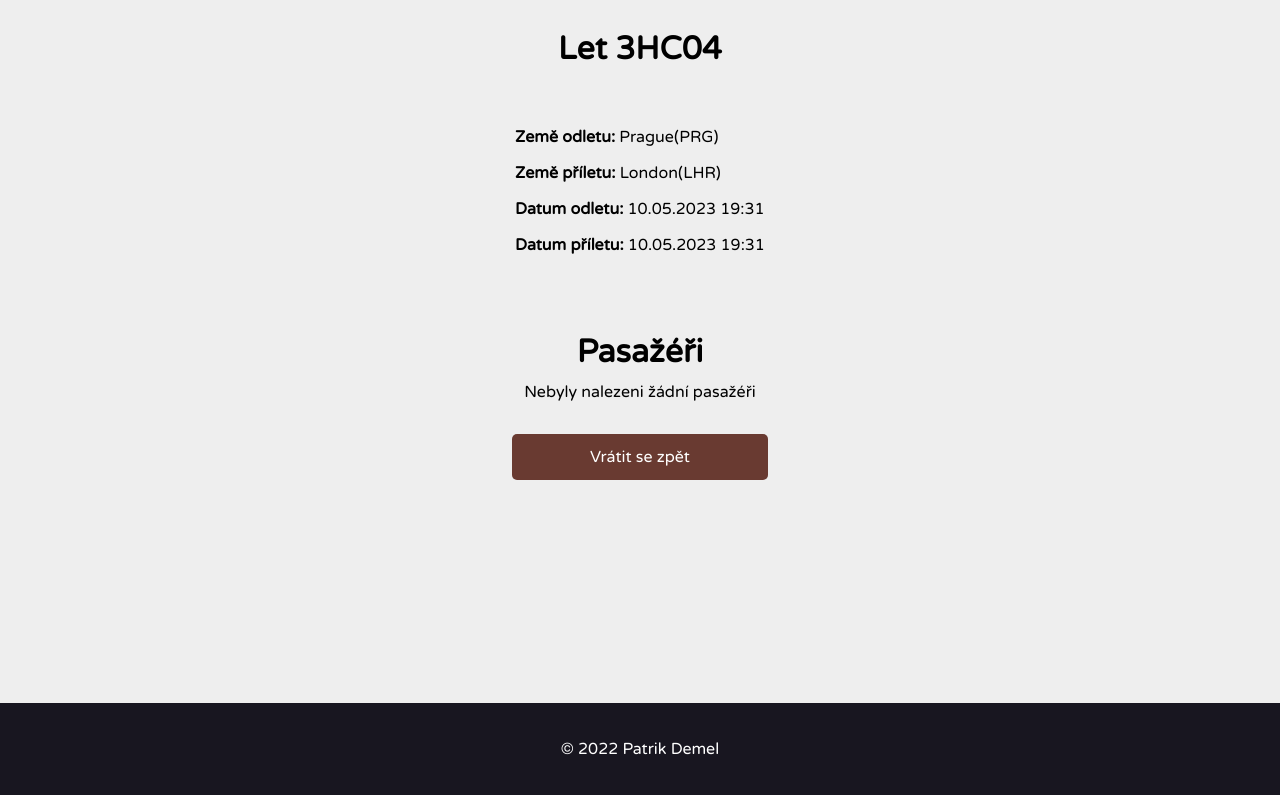
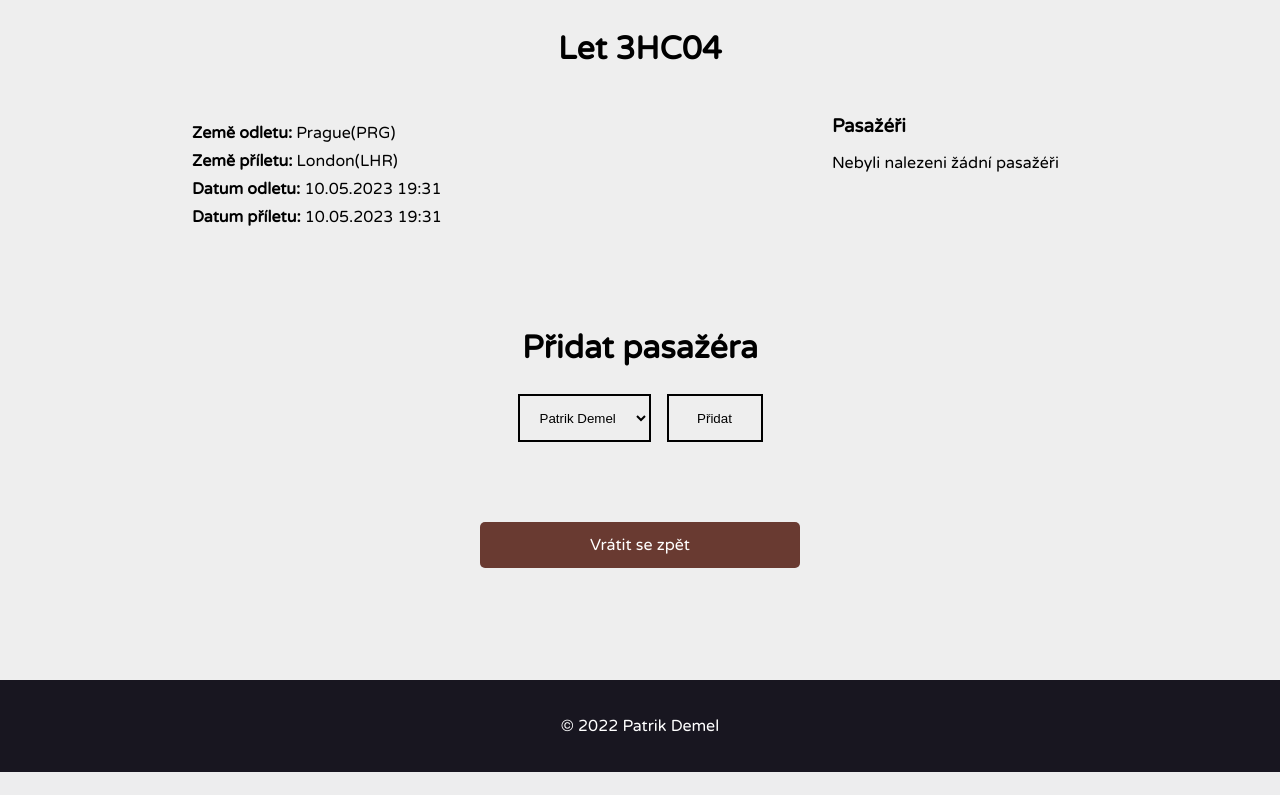
Before and after one commit to PatrikDemel/django-final-project, a Django app: a page that uses cestovani/web/templates/web/flight.html in a window 1280 px wide. Shown: the part 55-850 px from the top of the page. After the commit the page ends 827 px from the top, so only its background shows below. Run offline with Django 4.2, Linux system fonts and the light colour scheme; data comes from the database, SQL or seed files in the repository; both versions use the stored data as it was after the commit.

Commit message:
90% finished

```diff
--- a/cestovani/web/static/web/styles.css
+++ b/cestovani/web/static/web/styles.css
@@ -364,38 +364,68 @@ footer {
 }
 
 /* Web Flight */
-#flight-section {
+#web-flight {
   display: flex;
-  flex-direction: column;
-  align-items: center;
-  min-height: 30vh;
+  justify-content: space-around;
+  margin-top: 3rem;
+  padding: 0 0 4rem 0;
 }
 
-#flight-details {
-  margin-top: 2rem;
+.web-flight-div {
+  min-width: 20%;
+}
+
+#flight-details-list,
+#passangers-list {
   list-style: none;
 }
 
 .flight-details-flight {
-  margin: 1rem 0;
+  margin: 0.5rem 0;
 }
 
-#passangers-section {
+#passangers .heading-3 {
+  margin-bottom: 1rem;
+}
+
+#button-div {
+  display: flex;
+  align-items: center;
+  padding-bottom: 10vh;
+  flex-direction: column;
+  margin-top: 3rem;
+}
+
+#flight-button {
+  width: 25%;
+  text-align: center;
+  margin: 2rem 0;
+}
+
+#add-passanger {
   display: flex;
   flex-direction: column;
   align-items: center;
-  min-height: 50vh;
-  margin-top: 2rem;
 }
 
-#passangers-list {
-  list-style: none;
+#add-passanger-form {
+  display: flex;
+  align-items: center;
+  width: 80%;
+  margin-top: 1rem;
+  justify-content: center;
+  gap: 1rem;
 }
 
-#passangers-section .btn {
-  margin: 2rem 0;
-  width: 20%;
-  text-align: center;
+#add-passanger-form .btn,
+#add-passanger-form select {
+  padding: 0.5rem 1rem;
+  background-color: transparent;
+  border: 2px solid black;
+  min-width: 6rem;
+  color: black;
+  min-height: 3rem;
+  border-radius: 0%;
 }
 
 /* Footer */
--- a/cestovani/web/templates/web/flight.html
+++ b/cestovani/web/templates/web/flight.html
@@ -1,9 +1,8 @@
 {% extends "web/layout.html" %} {% block body %}
-
-<section id="flight-section">
 <h2 class="heading-2 text-center">Let {{flight.code}}</h2>
-
-  <ul id="flight-details">
+<section id="web-flight">
+  <div id="flight-details" class="web-flight-div">
+    <ul id="flight-details-list">
       <li class="flight-details-flight">
         <span class="bold-text">Země odletu: </span>{{flight.departure}}
       </li>
@@ -19,17 +18,35 @@
         >{{flight.arrival_date|date:'d.m.Y H:i'}}
       </li>
     </ul>
-</section>
-<section id="passangers-section">
-  <h2 class="heading-2 text-center">Pasažéři</h2>
+  </div>
+  <div id="passangers" class="web-flight-div">
+    <h3 class="heading-3">Pasažéři</h3>
     <ul id="passangers-list">
       {% for passanger in passanger %}
       <li class="passangers-list-passanger">{{passanger}}</li>
       {% empty %}
-    <li class="passangers-list-passanger">Nebyly nalezeni žádní pasažéři</li>
+      <li class="passangers-list-passanger">Nebyli nalezeni žádní pasažéři</li>
       {% endfor %}
     </ul>
-  <a href="{% url 'index' %}" class="btn">Vrátit se zpět</a>
+  </div>
 </section>
+<section id="add-passanger">
+  <h2 class="heading-2 text-center">Přidat pasažéra</h2>
+  <form
+    action="{% url 'book' flight_code %}"
+    id="add-passanger-form"
+    method="POST">
+    {% csrf_token %}
+    <select name="passanger">
+      {% for passanger in none_passanger %}
+      <option value="{{ passanger.id }}">{{ passanger }}</option>
+      {% endfor %}
+    </select>
+    <input type="submit" class="btn" value="Přidat" />
+  </form>
+</section>
+<div id="button-div">
+  <a href="{% url 'index' %}" class="btn" id="flight-button">Vrátit se zpět</a>
+</div>
 
 {% endblock %}
--- a/cestovani/web/urls.py
+++ b/cestovani/web/urls.py
@@ -3,5 +3,6 @@ from . import views
 
 urlpatterns = [
     path('', views.index, name='index'),
-    path('<str:flight_code>', views.flight, name='flight')
+    path('<str:flight_code>', views.flight, name='flight'),
+    path('<str:flight_code>/book', views.book, name='book')
 ]
--- a/cestovani/web/views.py
+++ b/cestovani/web/views.py
@@ -1,5 +1,8 @@
 from django.shortcuts import render
-from .models import Flights, Airports
+from .models import Flights, Airports, Passangers
+from django.http import HttpResponseRedirect
+from django.urls import reverse
+
 
 # Create your views here.
 
@@ -15,5 +18,14 @@ def flight(request, flight_code):
     flight = Flights.objects.get(pk=flight_code)
     return render(request, 'web/flight.html', {
         'flight': flight,
-        'passanger': flight.passanger.all()
+        'passanger': flight.passanger.all(),
+        'none_passanger': Passangers.objects.exclude(flights=flight).all()
     })
+
+
+def book(request, flight_code):
+    if request.method == "POST":
+        flight = Flights.objects.get(pk=flight_code)
+        passanger = Passangers.objects.get(pk=str(request.POST['passanger']))
+        passanger.flights.add(flight)
+        return HttpResponseRedirect(reverse('flight', args=(flight_code)))
```
Also changed, not shown: cestovani/db.sqlite3. Lines whose indentation alone changed are shown as unchanged.
